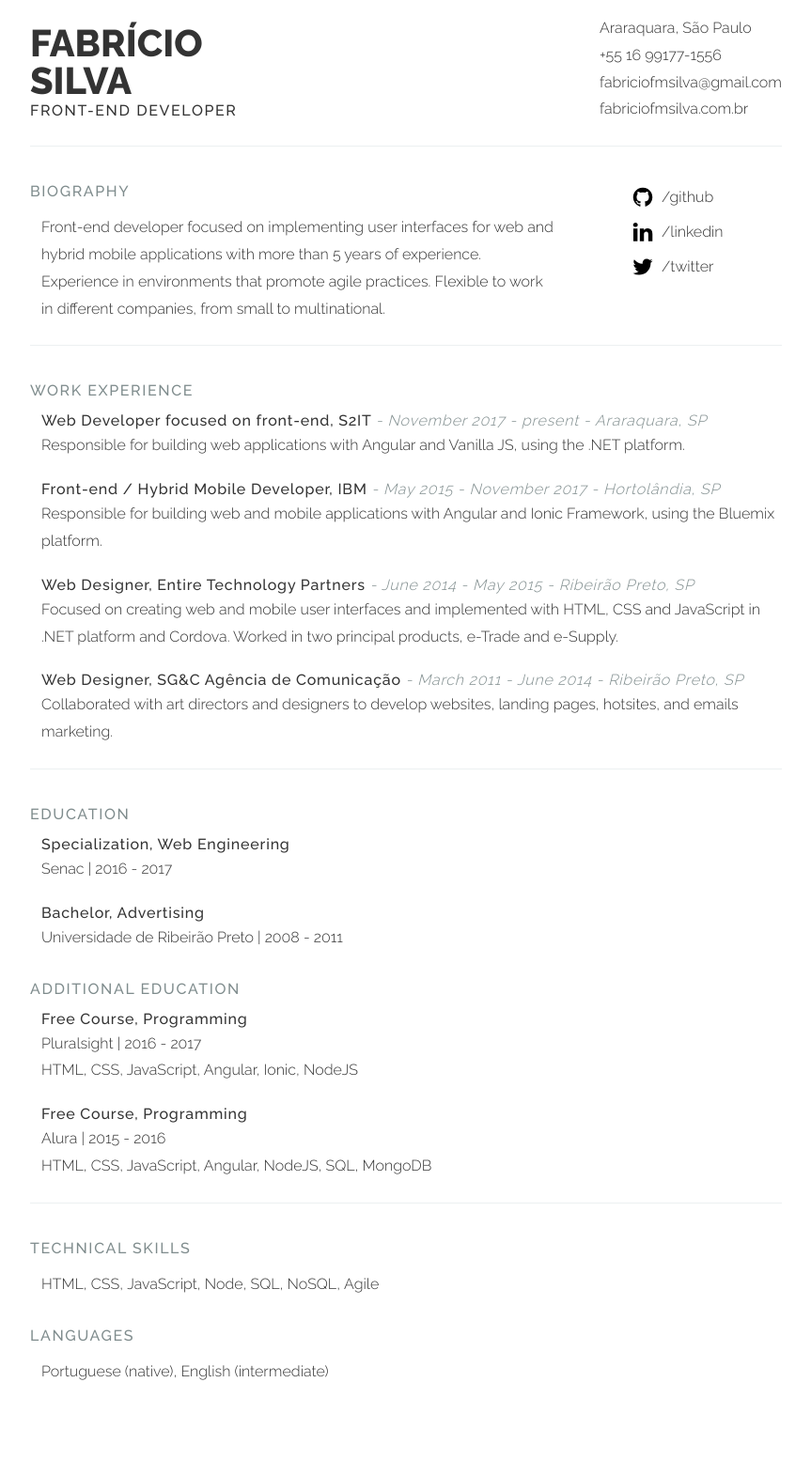
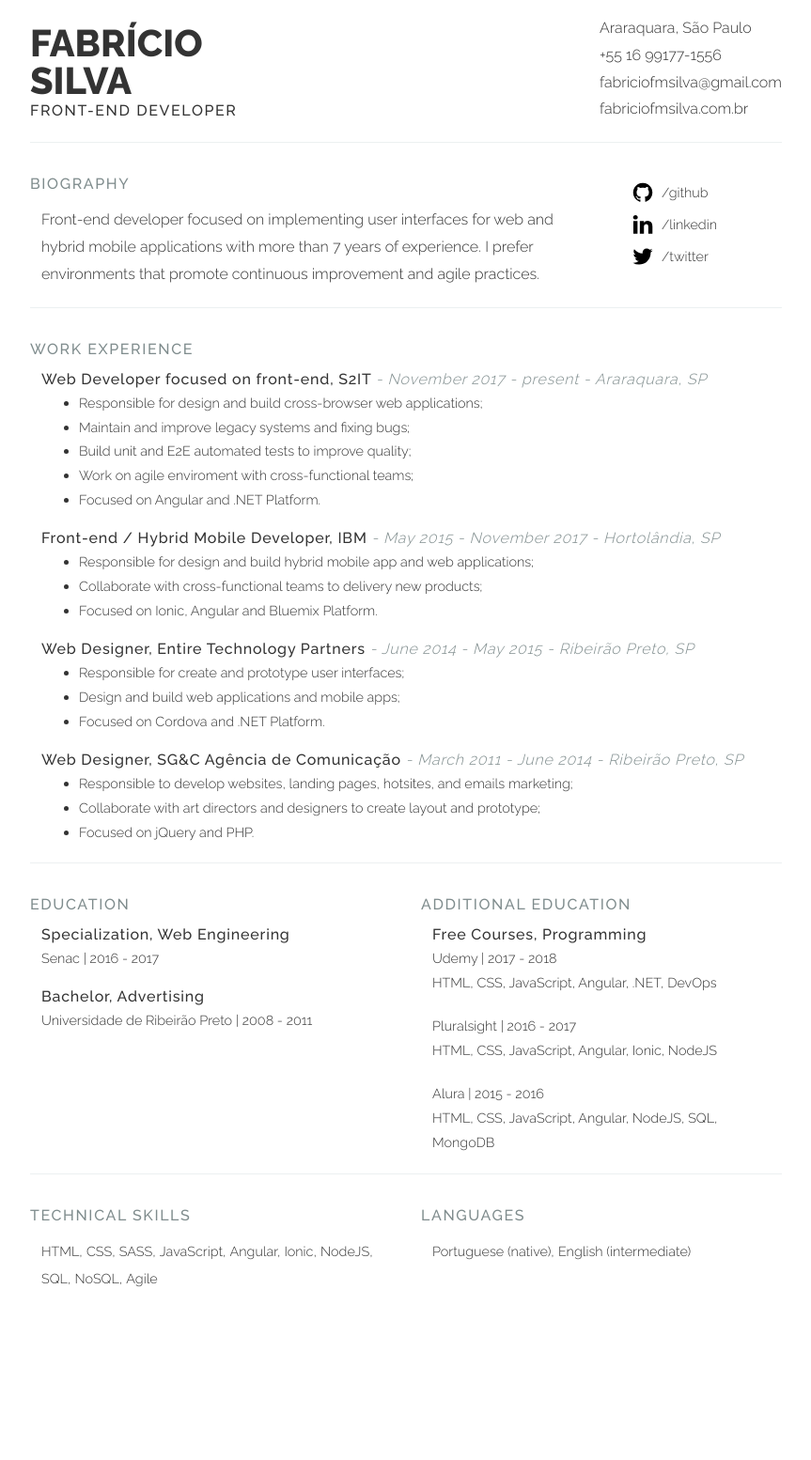
Before and after one commit to fabriciofmsilva/fabriciofmsilva.github.io, a Jekyll site: the page resume/index.html, which Jekyll copies as it is, in a window 1280 px wide. Shown: the whole page at 94% size, without its empty margins (208-1071 px from the left). Built offline with Jekyll 4.4.1, drawn with Linux system fonts in a browser that asks for light colours; after the commit the page ends 1456 px from its top, so only the background shows below that.

Commit message:
Update resume

```diff
--- a/resume/index.html
+++ b/resume/index.html
@@ -45,7 +45,7 @@
     <div class="row">
       <div class="col-two-third">
         <h2>Biography</h2>
-        <p class="text">Front-end developer focused on implementing user interfaces for web and hybrid mobile applications with more than 5 years of experience. Experience in environments that promote agile practices. Flexible to work in different companies, from small to multinational.</p>
+        <p class="text">Front-end developer focused on implementing user interfaces for web and hybrid mobile applications with more than 7 years of experience. I prefer environments that promote continuous improvement and agile practices.</p>
       </div>
 
       <ul class="col-one-third social">
@@ -96,8 +96,13 @@
           - Araraquara, SP
         </span>
       </h3>
-
-      <p itemprop="description">Responsible for building web applications with Angular and Vanilla JS, using the .NET platform.</p>
+      <ul>
+        <li itemprop="description">Responsible for design and build cross-browser web applications;</li>
+        <li itemprop="description">Maintain and improve legacy systems and fixing bugs;</li>
+        <li itemprop="description">Build unit and E2E automated tests to improve quality;</li>
+        <li itemprop="description">Work on agile enviroment with cross-functional teams;</li>
+        <li itemprop="description">Focused on Angular and .NET Platform.</li>
+      </ul>
     </div>
 
     <div class="item" itemprop="worksFor" itemscope itemtype="http://schema.org/OrganizationRole">
@@ -108,8 +113,11 @@
           - Hortolândia, SP
         </span>
       </h3>
-
-      <p itemprop="description">Responsible for building web and mobile applications with Angular and Ionic Framework, using the Bluemix platform.</p>
+      <ul>
+        <li itemprop="description">Responsible for design and build hybrid mobile app and web applications;</li>
+        <li itemprop="description">Collaborate with cross-functional teams to delivery new products;</li>
+        <li itemprop="description">Focused on Ionic, Angular and Bluemix Platform.</li>
+      </ul>
     </div>
 
     <div class="item" itemprop="worksFor" itemscope itemtype="http://schema.org/OrganizationRole">
@@ -120,8 +128,11 @@
           - Ribeirão Preto, SP
         </span>
       </h3>
-
-      <p itemprop="description">Focused on creating web and mobile user interfaces and implemented with HTML, CSS and JavaScript in .NET platform and Cordova. Worked in two principal products, e-Trade and e-Supply.</p>
+      <ul>
+        <li itemprop="description">Responsible for create and prototype user interfaces;</li>
+        <li itemprop="description">Design and build web applications and mobile apps;</li>
+        <li itemprop="description">Focused on Cordova and .NET Platform.</li>
+      </ul>
     </div>
 
     <div class="item" itemprop="worksFor" itemscope itemtype="http://schema.org/OrganizationRole" style="display: none;">
@@ -140,14 +151,18 @@
         - Ribeirão Preto, SP
        </span>
       </h3>
-
-      <p itemprop="description">Collaborated with art directors and designers to develop websites, landing pages, hotsites, and emails marketing.</p>
+      <ul>
+        <li itemprop="description">Responsible to develop websites, landing pages, hotsites, and emails marketing;</li>
+        <li itemprop="description">Collaborate with art directors and designers to create layout and prototype;</li>
+        <li itemprop="description">Focused on jQuery and PHP.</li>
+      </ul>
     </div>
   </section>
 
   <hr>
 
-  <section class="entry education">
+  <div class="row">
+    <section class="entry education col-half">
       <h2>Education</h2>
 
       <div class="item" itemprop="alumniOf" itemscope itemtype="http://schema.org/OrganizationRole">
@@ -171,12 +186,22 @@
       </div>
     </section>
 
-  <section class="entry education">
+    <section class="entry education col-half">
       <h2>Additional Education</h2>
 
       <div class="item" itemprop="alumniOf" itemscope itemtype="http://schema.org/OrganizationRole">
-      <h3>Free Course, Programming</h3>
-      <p>
+        <h3>Free Courses, Programming</h3>
+        <p class="local">
+          <span itemprop="alumniOf" itemscope itemtype="http://schema.org/EducationalOrganization">
+            <span itemprop="name">Udemy</span>
+          </span>
+          | <time itemprop="startDate">2017</time> - <time itemprop="endDate">2018</time>
+        </p>
+        <p class="local">HTML, CSS, JavaScript, Angular, .NET, DevOps</p>
+      </div>
+
+      <div class="item" itemprop="alumniOf" itemscope itemtype="http://schema.org/OrganizationRole">
+        <p class="local">
           <span itemprop="alumniOf" itemscope itemtype="http://schema.org/EducationalOrganization">
             <span itemprop="name">Pluralsight</span>
           </span>
@@ -186,8 +211,7 @@
       </div>
 
       <div class="item" itemprop="alumniOf" itemscope itemtype="http://schema.org/OrganizationRole">
-      <h3>Free Course, Programming</h3>
-      <p>
+        <p class="local">
           <span itemprop="alumniOf" itemscope itemtype="http://schema.org/EducationalOrganization">
             <span itemprop="name">Alura</span>
           </span>
@@ -196,6 +220,7 @@
         <p class="local">HTML, CSS, JavaScript, Angular, NodeJS, SQL, MongoDB</p>
       </div>
     </section>
+  </div>
 
   <section class="entry courses sr-only">
     <header class="entry-header">
@@ -242,23 +267,25 @@
 
   <hr>
 
-  <section class="entry skill">
+  <div class="row">
+    <section class="entry skill col-half">
       <h2>Technical skills</h2>
 
       <ul class="skills">
         <li>HTML</li>
         <li>CSS</li>
+        <li>SASS</li>
         <li>JavaScript</li>
-      <li>Node</li>
+        <li>Angular</li>
+        <li>Ionic</li>
+        <li>NodeJS</li>
         <li>SQL</li>
         <li>NoSQL</li>
-      <!-- <li>Tooling</li> -->
         <li>Agile</li>
-      <!-- <li>DevOps</li> -->
       </ul>
     </section>
 
-  <section class="entry language">
+    <section class="entry language col-half">
       <h2>Languages</h2>
 
       <ul class="skills">
@@ -268,6 +295,7 @@
         <li>German</li> -->
       </ul>
     </section>
+  </div>
 
   <section class="entry events sr-only">
     <header class="entry-header">
--- a/resume/style.css
+++ b/resume/style.css
@@ -29,8 +29,8 @@ address {
 }
 
 hr {
-  margin-top: 1.5rem;
-  margin-bottom: 2.5rem;
+  margin-top: 1.25rem;
+  margin-bottom: 2.25rem;
   border: none;
   border-bottom: 1px solid #ecf0f1;
 }
@@ -134,6 +134,14 @@ hr {
   letter-spacing: .05rem;
 }
 
+.entry ul {
+  margin-top: .25rem;
+}
+
+.entry li {
+  font-size: .9rem;
+}
+
 .subtitle-info {
   font-style: italic;
   font-weight: 300;
@@ -145,17 +153,18 @@ hr {
 }
 
 .local {
-  margin-bottom: .5rem;
+  margin-bottom: 0;
+  font-size: .9rem;
   color: #333;
 }
 
-.education + .education {
+/* .education + .education {
   margin-top: 2rem;
-}
+} */
 
 .item {
   position: relative;
-  margin-bottom: 1.5rem;
+  margin-bottom: 1.25rem;
   padding-left: .75rem;
 }
 
@@ -291,4 +300,9 @@ hr {
   .resume {
     padding-bottom: 0;
   }
+
+  abbr[title],
+  acronym[title] {
+    text-decoration: none;
+  }
 }
```
Lines whose indentation alone changed are shown as unchanged.
